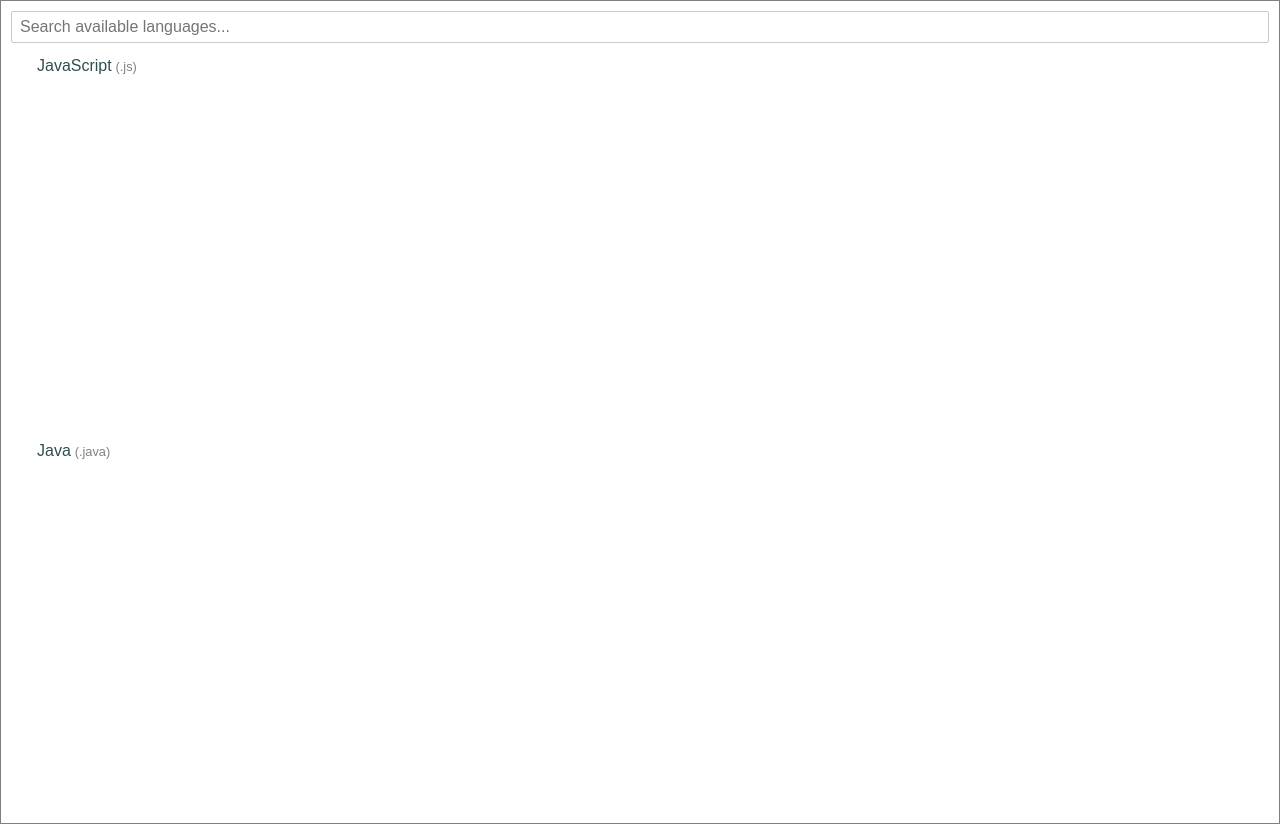
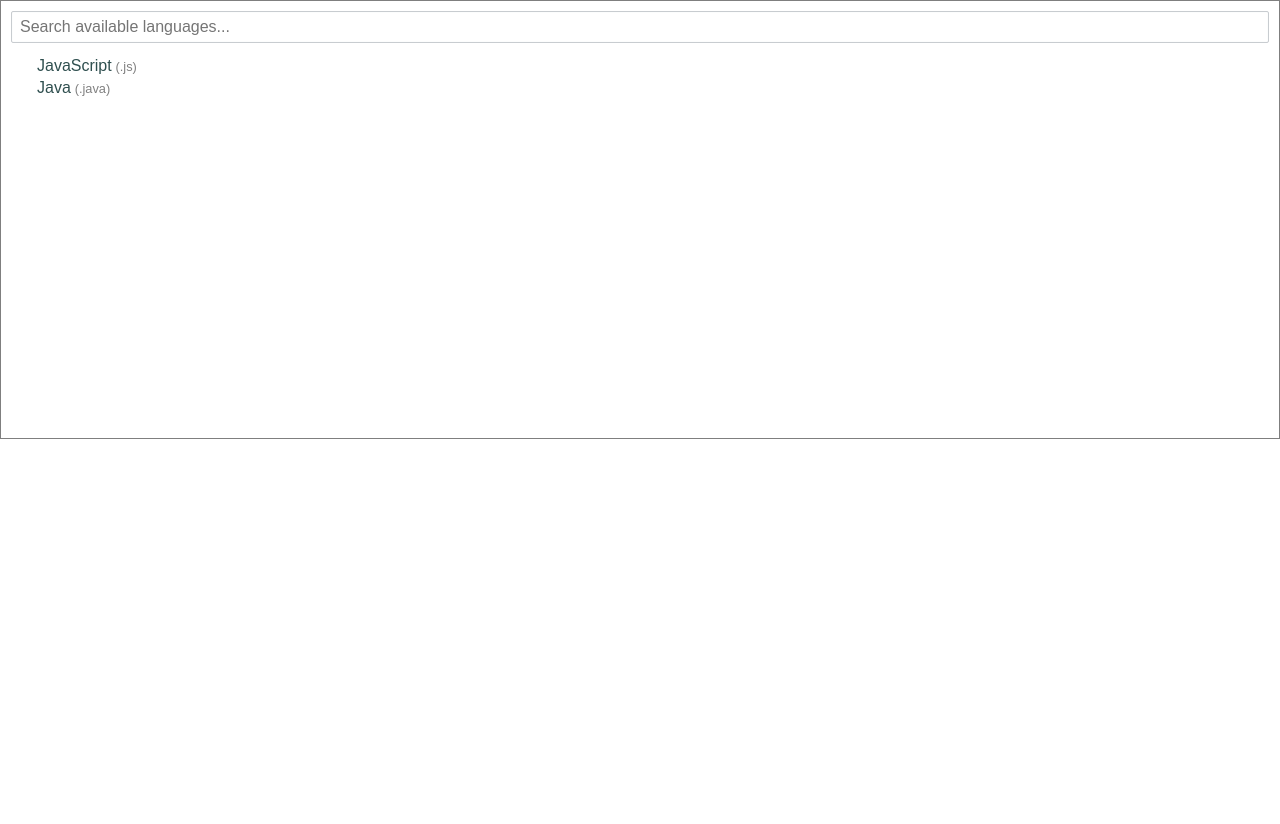
Before and after one commit to Chris2011/Vue-TypeScript-Live-Search-Sample, a Vue app: page / in a window 1280 px wide. After the commit the page ends 800 px from the top, so only its background shows below. Built offline with nearby package versions, Linux system fonts and the light colour scheme.

Commit message:
Refactored code.

```diff
--- a/app/components/LanguageTypeListComponent.vue
+++ b/app/components/LanguageTypeListComponent.vue
@@ -1,11 +1,10 @@
 <template>
     <div>
-        <ul id="languageTypes" v-for="languageType in LanguageTypes">
-            <!--<li v-on:click="setExt">-->
-            <li>
-                <div class="icon" v-bind:class="`svg-${languageType.Icon}`"></div>
+        <ul id="languageTypes">
+            <li @click="languageType.setExt(languageType)" v-for="languageType in LanguageTypes">
+                <div class="icon" :class="'svg-' + languageType.Icon"></div>
                 <div>{{languageType.LanguageName}}</div>
-                <div class="file-ext">{{languageType.FileExt && `(.${languageType.FileExt})`}}</div>
+                <div class="file-ext">{{languageType.FileExt && '(.' + languageType.FileExt + ')'}}</div>
             </li>
         </ul>
     </div>
@@ -13,25 +12,26 @@
 
 <script lang="ts">
     import Vue from 'vue';
-    import {Component, Prop} from 'vue-property-decorator';
+    import {Component} from 'vue-property-decorator';
 
-    import {FileType} from './model/FileType';
     import {LanguageType} from './model/LanguageType';
 
     @Component
     export default class LanguageTypeListComponent extends Vue {
-        @Prop()
-        public LanguageTypes: Array<{LanguageName: string}>;
+//        @Prop()
+//        public LanguageTypes: Array<LanguageType>;
 
         constructor() {
             super();
+        }
 
-            const fileType = new FileType([
-                new LanguageType('JavaScript', 'js'),
-                new LanguageType('Java', 'java')
-            ]);
-
-            this.LanguageTypes = fileType.LanguageTypes;
+        public data(): Object {
+            return {
+                LanguageTypes: [
+                    new LanguageType('JavaScript', 'js'),
+                    new LanguageType('Java', 'java')
+                ]
+            };
         }
     }
 </script>
```
